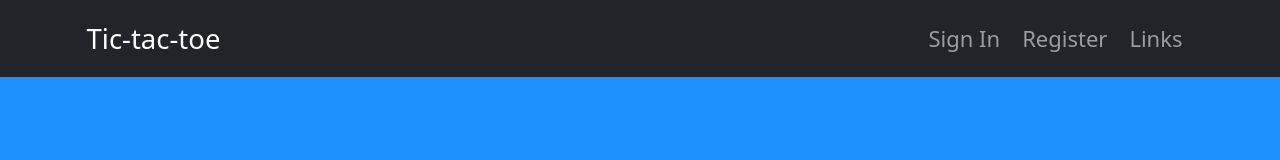
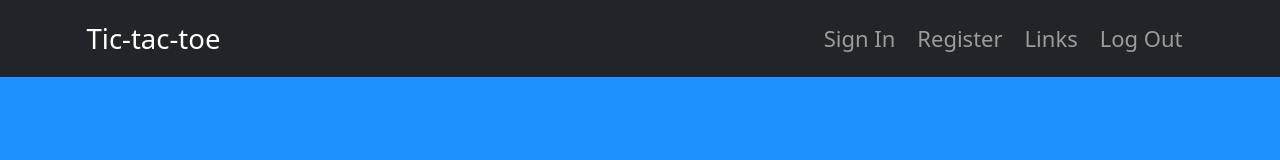
Before and after one commit to z-cohn/tic-tac-toe-frontend, a React (Vite) app in the folder tic-tac-toe/: page / in a window 1280 px wide. Shown: the top 160 px of the page. Built offline with nearby package versions, Linux system fonts and the light colour scheme.

Commit message:
Add logout button to navbar

```diff
--- a/tic-tac-toe/src/components/Header.jsx
+++ b/tic-tac-toe/src/components/Header.jsx
@@ -1,6 +1,16 @@
 import { Nav, Navbar, Container } from 'react-bootstrap';
+import useLogout from '../hooks/useLogout';
+import { useNavigate } from 'react-router-dom';
 
 const Header = () => {
+    const navigate = useNavigate();
+    const logout = useLogout();
+
+    const handleLogoutClick = async () => {
+        await logout();
+        navigate('/');
+    }
+
     return (
         <header>
             <Navbar bg='dark' variant='dark' expand='lg' collapseOnSelect >
@@ -18,6 +28,9 @@ const Header = () => {
                             <Nav.Link href='/links'>
                                 Links
                             </Nav.Link>
+                            <Nav.Link onClick={() => handleLogoutClick()}>
+                                Log Out
+                            </Nav.Link>
                         </Nav>
                     </Navbar.Collapse>
                 </Container>
--- a/tic-tac-toe/src/components/Hero.jsx
+++ b/tic-tac-toe/src/components/Hero.jsx
@@ -1,5 +1,5 @@
 import { Container, Card, Button } from 'react-bootstrap';
-import { useNavigate, Link } from 'react-router-dom';
+import { useNavigate } from 'react-router-dom';
 import useLogout from '../hooks/useLogout';
 
 const Hero = () => {
```
